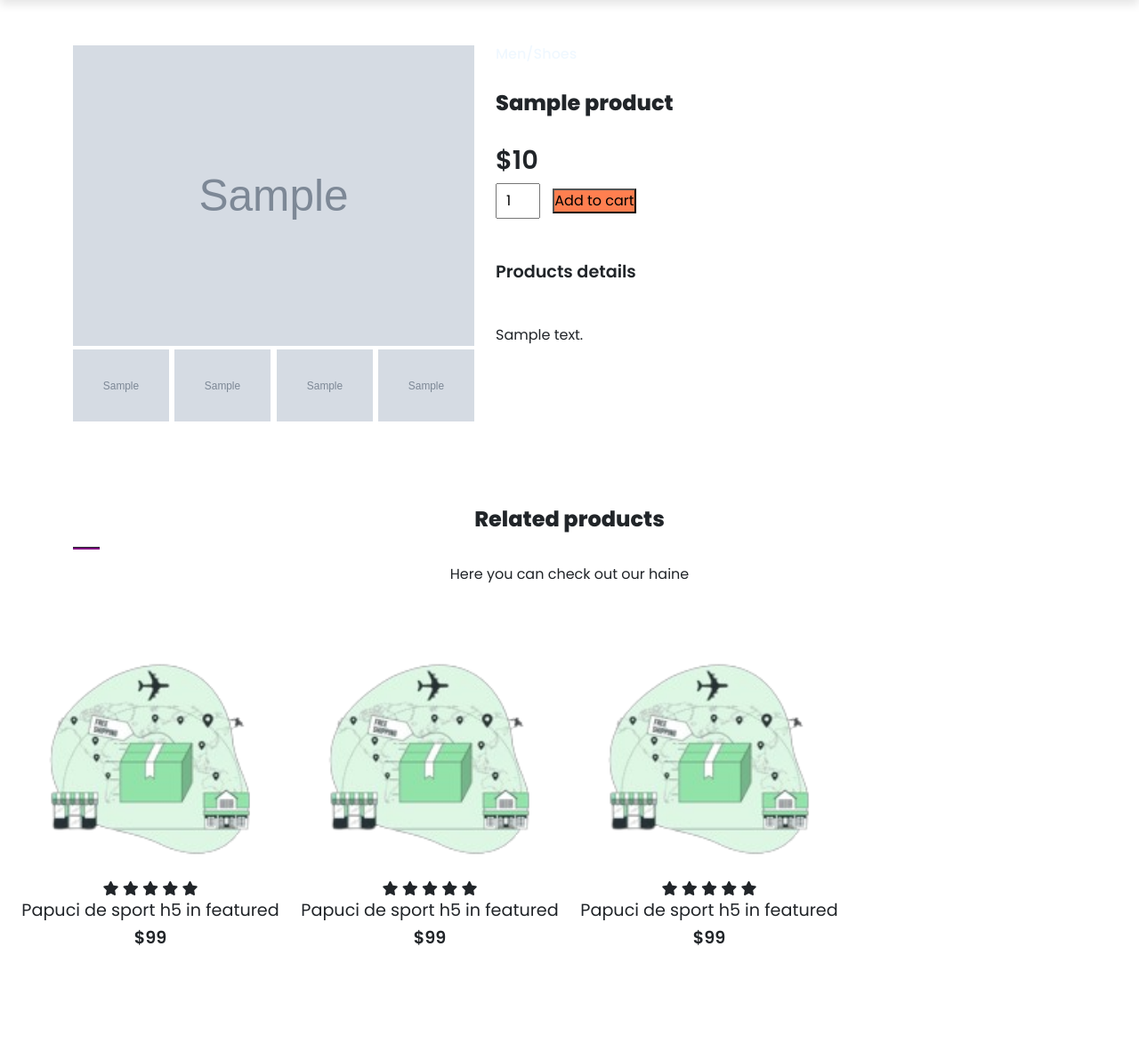
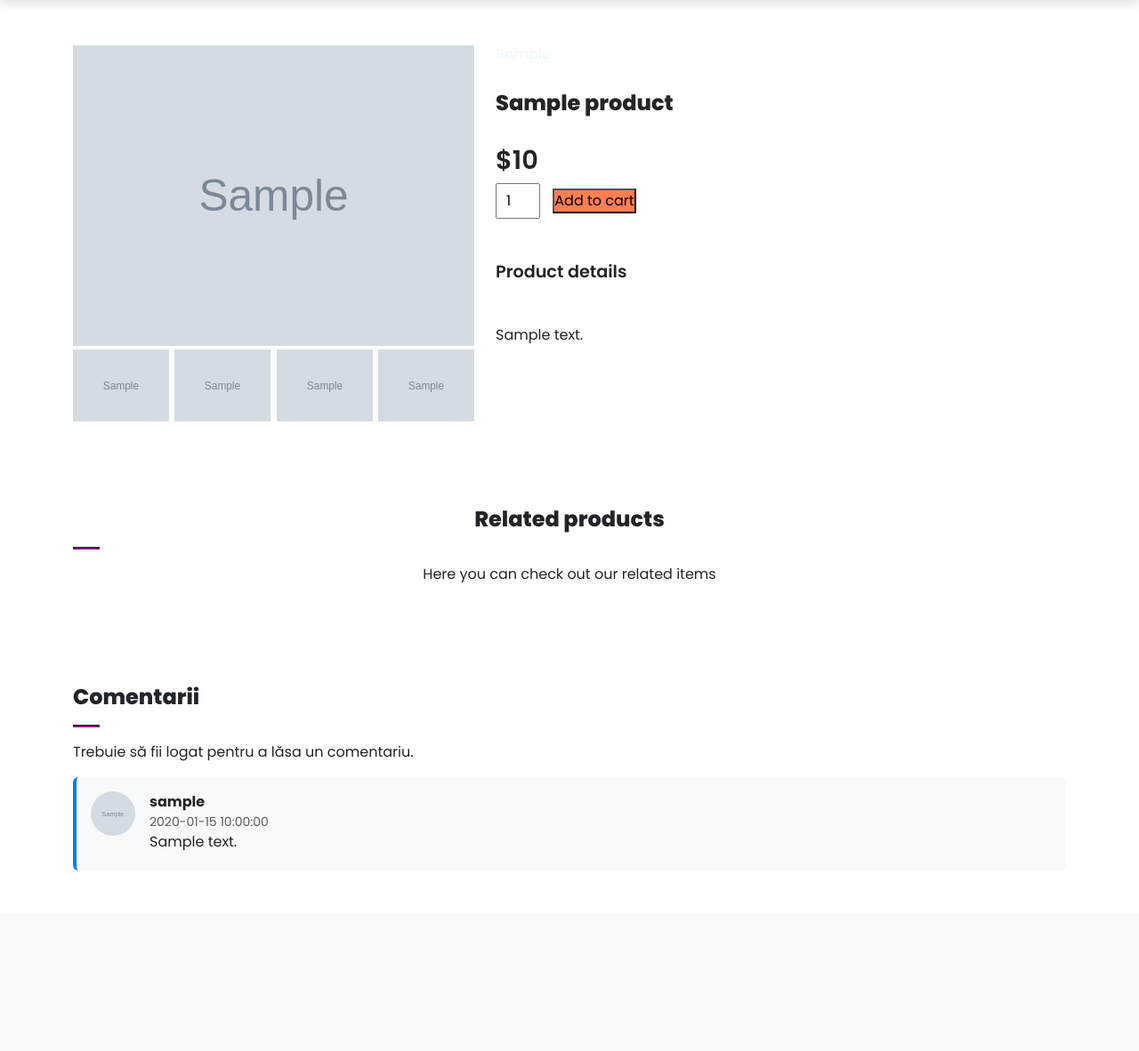
Before and after one commit to MihaiCringasu/lib, a PHP site: page /licenta2/single_product.php?product_id=1 in a window 1280 px wide. Shown: the part 93-1275 px from the top of the page at 89% size. After the commit the page ends 1072 px from the top, so only its background shows below. Run offline with PHP 8.4, Linux system fonts and the light colour scheme; tables that the repository leaves empty or names only in its code hold one stand-in row (values such as "Sample post"); grey boxes marked "Sample" are stand-in pictures.

Commit message:
Update: added new features and fixed bugs

```diff
--- a/assets/css/style.css
+++ b/assets/css/style.css
@@ -241,6 +241,13 @@ h6 {
   opacity: 1;
   color: white;
   text-decoration: none;
+}
+
+.related-product img {
+    width: 100px;
+    height: 250px;
+    object-fit: cover;
+    border-radius: 8px;
 }
 
 
@@ -550,3 +557,30 @@ footer a:hover {
   text-decoration: underline;
   color: #ffc107;
 }
+
+
+.related-products-container .related-product img {
+    width: 100%;
+    height: 250px;
+    object-fit: cover;
+    border-radius: 10px;
+}
+
+.related-products-container {
+    display: flex;
+    flex-wrap: wrap;
+    gap: 20px;
+    justify-content: center;
+}
+
+#comments textarea {
+  width: 100%;
+  padding: 10px;
+  border-radius: 8px;
+  border: 1px solid #ccc;
+  resize: vertical;
+}
+
+#comments .comment {
+  border-left: 4px solid #007bff;
+}
--- a/single_product.php
+++ b/single_product.php
@@ -1,152 +1,166 @@
 <?php
-
+session_start();
 include('server/connection.php');
 
-if(isset($_GET['product_id'])){
-
+if (isset($_GET['product_id'])) {
     $product_id = $_GET['product_id'];
 
+    // Get product details
+    $stmt = $conn->prepare("SELECT * FROM products WHERE product_id = ?");
+    $stmt->bind_param("i", $product_id);
+    $stmt->execute();
+    $product = $stmt->get_result();
+    $product_data = $product->fetch_assoc();
 
-    $stmt = $conn->prepare("SELECT * FROM products WHERE product_id = ?");
-    $stmt->bind_param("i",$product_id);
-    $stmt->execute();
+    // Get related products
+    $related_stmt = $conn->prepare("SELECT * FROM products WHERE product_category = ? AND product_id != ? LIMIT 4");
+    $related_stmt->bind_param("si", $product_data['product_category'], $product_id);
+    $related_stmt->execute();
+    $related_products = $related_stmt->get_result();
 
-     $product = $stmt->get_result();
+    // Handle comment submission
+    if ($_SERVER["REQUEST_METHOD"] === "POST" && isset($_POST['comment']) && isset($_SESSION['user_id'])) {
+        $user_id = $_SESSION['user_id'];
+        $comment_text = trim($_POST['comment']);
 
-
-
-
-
-  //no product id was given
-}else{
-
-  header('location:index.php');
+        if (!empty($comment_text)) {
+            $insert_comment = $conn->prepare("INSERT INTO comments (product_id, user_id, comment_text) VALUES (?, ?, ?)");
+            $insert_comment->bind_param("iis", $product_id, $user_id, $comment_text);
+            $insert_comment->execute();
         }
 
+        // Redirect to avoid resubmission
+        header("Location: single_product.php?product_id=$product_id");
+        exit();
+    }
 
+    // Fetch comments (with profile image + ID)
+    $comment_stmt = $conn->prepare("
+        SELECT comments.comment_id, comments.comment_text, comments.created_at, users.user_name, users.user_id, users.user_image
+        FROM comments
+        JOIN users ON comments.user_id = users.user_id
+        WHERE comments.product_id = ?
+        ORDER BY comments.created_at DESC
+    ");
+    $comment_stmt->bind_param("i", $product_id);
+    $comment_stmt->execute();
+    $comment_results = $comment_stmt->get_result();
 
-
+} else {
+    header('location:index.php');
+    exit();
+}
 ?>
 
 <?php include('layouts/header.php'); ?>
 
-
-    <!--Imaginea produsului-->
+<!-- Product Section -->
 <section class="container single-product my-5 pt-5">
     <div class="row mt-5">
 
-          <?php   while($row = $product->fetch_assoc()) { ?>
-
         <div class="col-lg-5 col-md-6 col-sm-12">
-                <img class="img-fluid w-100 pb-1" src="assets/img/<?php echo $row['product_image']; ?>" id="mainImg"/>
+            <img class="img-fluid w-100 pb-1" src="assets/img/<?php echo $product_data['product_image']; ?>" id="mainImg"/>
             <div class="small-img-group">
                 <div class="small-img-col">
-                        <img src="assets/img/<?php echo $row['product_image']; ?>" width="100%" class="small-img"/>
+                    <img src="assets/img/<?php echo $product_data['product_image']; ?>" width="100%" class="small-img"/>
                 </div>
                 <div class="small-img-col">
-                        <img src="assets/img/<?php echo $row['product_image2']; ?>" width="100%" class="small-img"/>
+                    <img src="assets/img/<?php echo $product_data['product_image2']; ?>" width="100%" class="small-img"/>
                 </div>
                 <div class="small-img-col">
-                        <img src="assets/img/<?php echo $row['product_image3']; ?>" width="100%" class="small-img"/>
+                    <img src="assets/img/<?php echo $product_data['product_image3']; ?>" width="100%" class="small-img"/>
                 </div>
                 <div class="small-img-col">
-                        <img src="assets/img/<?php echo $row['product_image4']; ?>" width="100%" class="small-img"/>
+                    <img src="assets/img/<?php echo $product_data['product_image4']; ?>" width="100%" class="small-img"/>
                 </div>
             </div>
         </div>
 
-
-
-
         <div class="col-lg-6 col-md-12 col-sm-12">
-            <h6>Men/Shoes</h6>
-            <h3 class="py-4"><?php echo $row['product_name']; ?></h3>
-            <h2>$<?php echo $row['product_price']; ?></h2>
+            <h6><?php echo ucfirst($product_data['product_category']); ?></h6>
+            <h3 class="py-4"><?php echo $product_data['product_name']; ?></h3>
+            <h2>$<?php echo $product_data['product_price']; ?></h2>
 
             <form method="POST" action="cart.php">
-             <input type="hidden" name="product_id" value="<?php echo $row['product_id']; ?>"/>
-             <input type="hidden" name="product_image" value="<?php echo $row['product_image']; ?>"/>
-             <input type="hidden" name="product_name" value="<?php echo $row['product_name']; ?>"/>
-             <input type="hidden" name="product_price" value="<?php echo $row['product_price']; ?>"/>
-
+                <input type="hidden" name="product_id" value="<?php echo $product_data['product_id']; ?>"/>
+                <input type="hidden" name="product_image" value="<?php echo $product_data['product_image']; ?>"/>
+                <input type="hidden" name="product_name" value="<?php echo $product_data['product_name']; ?>"/>
+                <input type="hidden" name="product_price" value="<?php echo $product_data['product_price']; ?>"/>
                 <input type="number" name="product_quantity" value="1"/>
                 <button class="buy-btn" type="submit" name="add_to_cart">Add to cart</button>
             </form>
-            <h4 class="mt-5 mb-5"> Products details</h4>
-            <span><?php echo $row['product_description']; ?></span>
+            <h4 class="mt-5 mb-5">Product details</h4>
+            <span><?php echo $product_data['product_description']; ?></span>
         </div>
-
-            <?php } ?>
-
     </div>
 </section>
 
-
-    <!--related products-->
+<!-- Related Products -->
 <section id="related-products" class="my-5">
     <div class="container text-center mt-5 py-5">
         <h3>Related products</h3>
         <hr>
-        <p>Here you can check out our haine</p>
+        <p>Here you can check out our related items</p>
     </div>
-      <div class="row mx-auto container-fluid">
-        <div class="product text-center col-lg-3 col-md-4 col-sm-12">
-          <img class="img-fluid mb-3" src="assets/img/free.png"/>
+    <div class="row mx-auto container-fluid related-products-container">
+        <?php while($related = $related_products->fetch_assoc()) { ?>
+            <div class="product text-center col-lg-3 col-md-4 col-sm-12 related-product">
+                <img class="img-fluid mb-3" src="assets/img/<?php echo $related['product_image']; ?>"/>
                 <div class="star">
-            <i class="fas fa-star"></i>
-            <i class="fas fa-star"></i>
-            <i class="fas fa-star"></i>
-            <i class="fas fa-star"></i>
-            <i class="fas fa-star"></i>
+                    <i class="fas fa-star"></i><i class="fas fa-star"></i>
+                    <i class="fas fa-star"></i><i class="fas fa-star"></i><i class="fas fa-star"></i>
                 </div>
-          <h5 class="p-name">Papuci de sport h5 in featured</h5>
-          <h4 class="p-price">$99</h4>
-          <button class="buy-btn">Buy now </button>
+                <h5 class="p-name"><?php echo $related['product_name']; ?></h5>
+                <h4 class="p-price">$<?php echo $related['product_price']; ?></h4>
+                <a href="single_product.php?product_id=<?php echo $related['product_id']; ?>" class="btn buy-btn">Buy now</a>
             </div>
-          <div class="product text-center col-lg-3 col-md-4 col-sm-12">
-          <img class="img-fluid mb-3" src="assets/img/free.png"/>
-          <div class="star">
-            <i class="fas fa-star"></i>
-            <i class="fas fa-star"></i>
-            <i class="fas fa-star"></i>
-            <i class="fas fa-star"></i>
-            <i class="fas fa-star"></i>
-          </div>
-          <h5 class="p-name">Papuci de sport h5 in featured</h5>
-          <h4 class="p-price">$99</h4>
-          <button class="buy-btn">Buy now </button>
-        </div>
-          <div class="product text-center col-lg-3 col-md-4 col-sm-12">
-          <img class="img-fluid mb-3" src="assets/img/free.png"/>
-          <div class="star">
-            <i class="fas fa-star"></i>
-            <i class="fas fa-star"></i>
-            <i class="fas fa-star"></i>
-            <i class="fas fa-star"></i>
-            <i class="fas fa-star"></i>
-          </div>
-          <h5 class="p-name">Papuci de sport h5 in featured</h5>
-          <h4 class="p-price">$99</h4>
-          <button class="buy-btn">Buy now </button>
-        </div>
+        <?php } ?>
     </div>
 </section>
 
+<!-- Comments Section -->
+<section class="container my-5" id="comments">
+    <h3>Comentarii</h3>
+    <hr>
 
+    <?php if (isset($_SESSION['user_id'])): ?>
+        <form method="POST" class="mb-4">
+            <textarea name="comment" class="form-control mb-2" placeholder="Scrie un comentariu..." required></textarea>
+            <button type="submit" class="btn btn-primary">Trimite</button>
+        </form>
+    <?php else: ?>
+        <p>Trebuie să fii logat pentru a lăsa un comentariu.</p>
+    <?php endif; ?>
 
+    <div class="comment-list">
+        <?php while($c = $comment_results->fetch_assoc()) { ?>
+            <div class="comment bg-light p-3 mb-3 rounded d-flex">
+                <img src="assets/img/<?php echo htmlspecialchars($c['user_image'] ?? 'default.png'); ?>" width="50" height="50" class="rounded-circle me-3" alt="User">
+                <div>
+                    <strong><?= htmlspecialchars($c['user_name']) ?></strong>
+                    <span class="text-muted small d-block"><?= $c['created_at'] ?></span>
+                    <p class="mb-1"><?= nl2br(htmlspecialchars($c['comment_text'])) ?></p>
+                    <?php if (isset($_SESSION['user_id']) && $_SESSION['user_id'] === $c['user_id']) : ?>
+                        <form method="POST" action="delete_comment.php" onsubmit="return confirm('Ștergi comentariul?')">
+                            <input type="hidden" name="comment_id" value="<?= $c['comment_id'] ?>">
+                            <input type="hidden" name="product_id" value="<?= $product_id ?>">
+                            <button type="submit" class="btn btn-sm btn-danger mt-2">Șterge</button>
+                        </form>
+                    <?php endif; ?>
+                </div>
+            </div>
+        <?php } ?>
+    </div>
+</section>
 
-
-
-<!--<script src="https://cdn.jsdelivr.net/npm/bootstrap@5.3.6/dist/js/bootstrap.bundle.min.js" integrity="sha384-j1CDi7MgGQ12Z7Qab0qlWQ/Qqz24Gc6BM0thvEMVjHnfYGF0rmFCozFSxQBxwHKO" crossorigin="anonymous"></script>*/-->
-
+<!-- JS for Image Switching -->
 <script>
-        var mainImg = document.getElementById("mainImg"); /*lam pus la single products idu*/
+    var mainImg = document.getElementById("mainImg");
     var smallImg = document.getElementsByClassName("small-img");
 
-        for(let i=0; i<4; i++){
-            smallImg[i].onclick = function(){
+    for(let i = 0; i < smallImg.length; i++) {
+        smallImg[i].onclick = function() {
             mainImg.src = smallImg[i].src;
         }
     }
-
 </script>
```
Also changed, not shown: account.php (+70 -81 lines), delete_comment.php (added, +22 -0 lines), assets/img/1747846250_pexels-rfera-432059.jpg (added), assets/img/default.png (added). Lines whose indentation alone changed are shown as unchanged.
